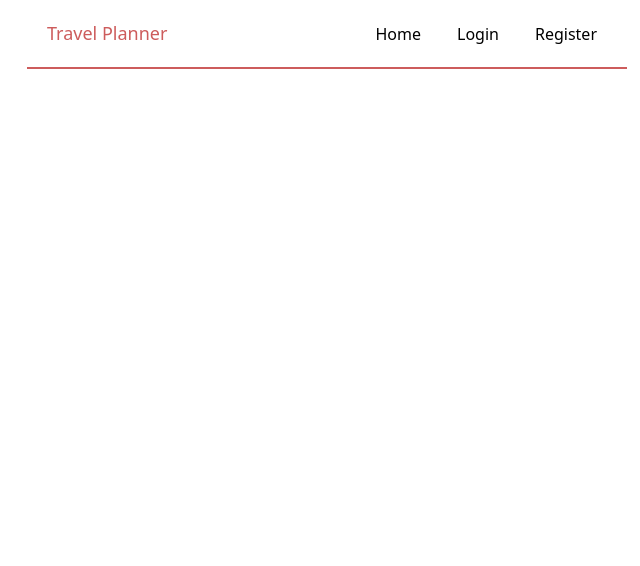
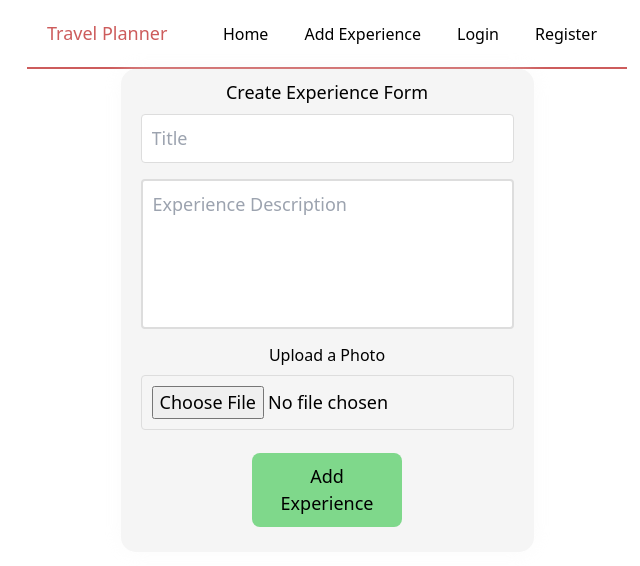
Before and after one commit to cfeliciano7792/travel-app, a React (Vite) app in the folder frontend/: page /createExperience in a window 1280 px wide. Shown: the top 566 px of the page, without its empty margins (313-953 px from the left). Built offline with nearby package versions, Linux system fonts and the light colour scheme.

Commit message:
Added a Create Experience form and navigation to the page.

```diff
--- a/frontend/src/App.jsx
+++ b/frontend/src/App.jsx
@@ -7,6 +7,7 @@ import viteLogo from "/vite.svg";
 import Navbar from "./Components/Navbar";
 import Login from "./Components/Login";
 import Registration from "./Components/Registration";
+import Experience from "./Components/CreateExperience";
 
 import Home from "./Pages/Home";
 
@@ -21,6 +22,7 @@ function App() {
         <Route path="/home" element={<Home />} />
         <Route path="/login" element={<Login />} />
         <Route path="/registration" element={<Registration />} />
+        <Route path="/createExperience" element={<Experience />} />
       </Routes>
     </BrowserRouter>
 
--- /dev/null
+++ b/frontend/src/Components/CreateExperience.jsx
@@ -0,0 +1,73 @@
+// code reference: https://www.youtube.com/watch?v=8hU0I8rY4u4
+import { useEffect, useState } from "react";
+
+const Experience = () => {
+  const [values, setValues] = useState({
+    title: "",
+    description: "",
+    lastName: "",
+  });
+  // ensures that the successful registration message pops up after form is submitted
+  const [submitted, setSubmitted] = useState(false);
+
+  const handletitleInputChange = (event) => {
+    setValues({ ...values, title: event.target.value });
+  };
+
+  const handleDescriptionChange = (event) => {
+    setValues({ ...values, description: event.target.value });
+  };
+
+    const handleFileChange = (event) => {
+        setFile(event.target.files[0]);
+      };
+
+  // ensures that when the page refreshes, the data isn't lost
+  const handleSubmit = (event) => {
+    event.preventDefault();
+    setSubmitted(true);
+  };
+
+  return (
+    <div className="form-container">
+      <h1>Create Experience Form</h1>
+      <form className="experience-form" onSubmit={handleSubmit}>
+        {submitted ? (
+          <div className="experience-form">Experience Added!</div>
+        ) : null}
+        <input
+          onChange={handletitleInputChange}
+          value={values.title}
+          className="form-field"
+          placeholder="Title"
+          name="title"
+          required
+        />
+        <textarea
+          onChange={handleDescriptionChange}
+          value={values.description}
+          className="form-field"
+          placeholder="Experience Description"
+          name="description"
+        //   rows="4"
+          required
+        />
+
+        <p>
+        Upload a Photo
+        </p>
+        <input
+          type="file"
+          onChange={handleFileChange}
+          className="form-field"
+          name="file"
+          accept="image/*"
+          required
+        />
+        <button type="submit">Add Experience</button>
+      </form>
+    </div>
+  );
+};
+
+export default Experience;
--- a/frontend/src/Components/Navbar.jsx
+++ b/frontend/src/Components/Navbar.jsx
@@ -8,6 +8,7 @@ const Navbar = () => {
         <ul>
           <li>
             <Link to="/home">Home</Link>
+            <Link to="/createExperience">Add Experience</Link>
             <Link to="/login">Login</Link>
             <Link to="/registration">Register</Link>
           </li>
--- a/frontend/src/index.css
+++ b/frontend/src/index.css
@@ -31,9 +31,22 @@ input {
   display: block;
   width: 100%;
   padding: 10px;
+  margin: 8px 0;
   box-sizing: border-box;
   border-radius: 4px;
   border: 1px solid #ddd;
+}
+
+textarea {
+  width: 100%;
+  height: 150px;
+  font-size: large;
+  padding: 10px;
+  margin: 8px 0;
+  box-sizing: border-box;
+  border: 2px solid #ddd;
+  border-radius: 4px;
+  resize: none;
 }
 
 button {
```
